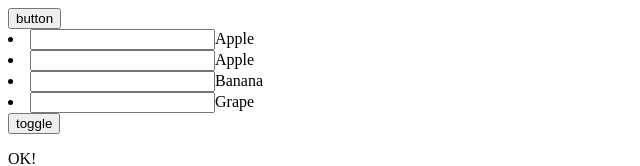
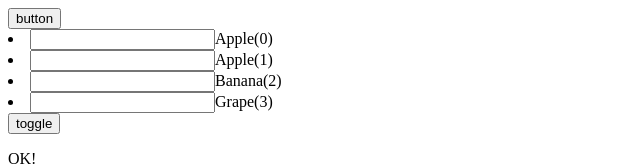
Before and after one commit to reo0306/vue-practise, a Vue app in the folder vue-lesson/: page / in a window 1280 px wide. Shown: the top 166 px of the page, without its empty margins (0-640 px from the left). Built offline with nearby package versions, Linux system fonts and the light colour scheme; the HTML template or start-up script is replaced by a standard one.

Commit message:
update v-for index

```diff
--- a/vue-lesson/src/App.vue
+++ b/vue-lesson/src/App.vue
@@ -121,7 +121,7 @@ const fruits = ref([
 <template>
   <!-- v-for -->
    <button @click="fruits.shift()">button</button>
-  <li v-for="fruit in fruits" :key="fruit.id"><input type="text" />{{ fruit.name }}</li>
+  <li v-for="(fruit, index) in fruits" :key="fruit.id"><input type="text" />{{ fruit.name }}({{ index }})</li>
 
   <!-- v-if, v-else-if v-else -->
   <button @click="ok = !ok">toggle</button>
```
